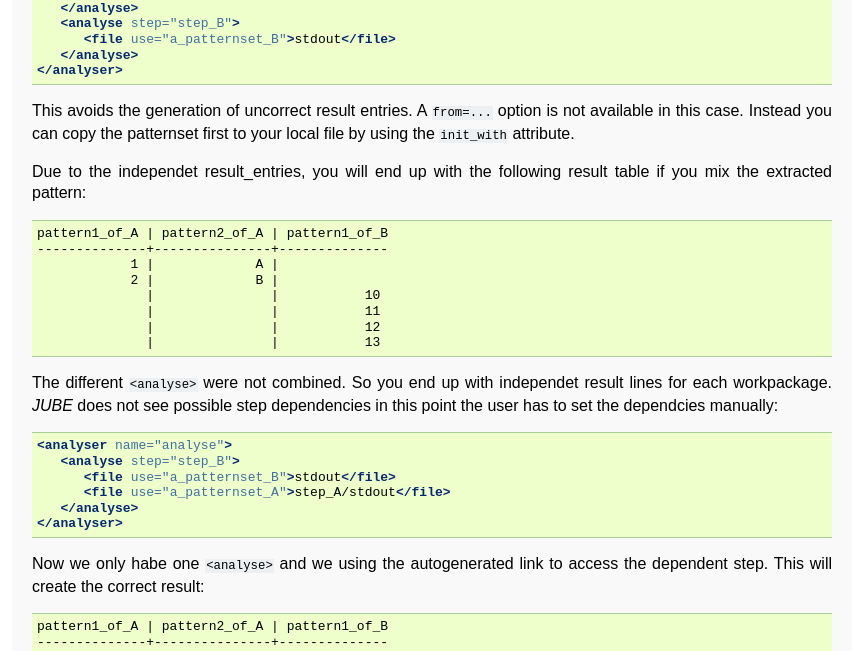
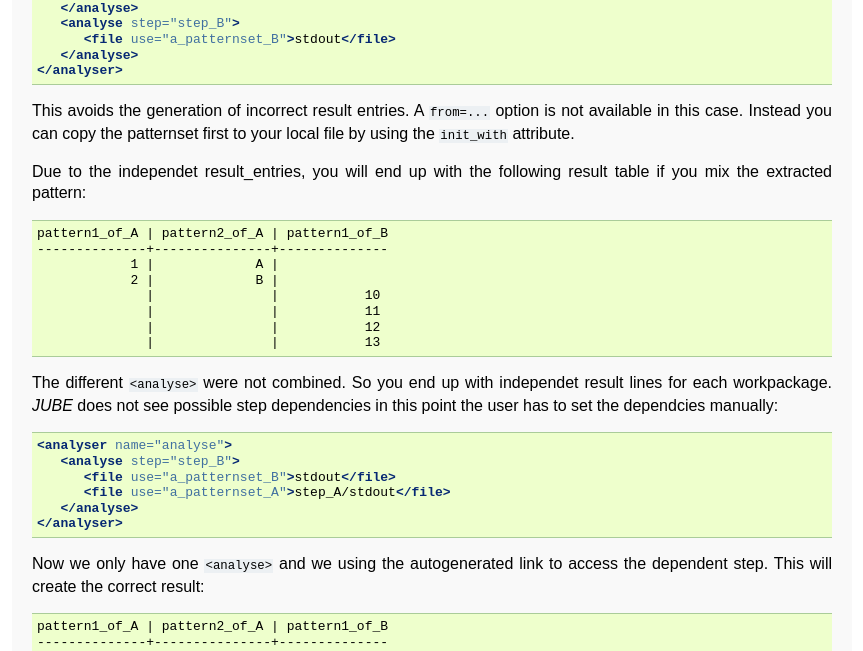
Before and after one commit to FZJ-JSC/JUBE, a Sphinx documentation site: the page built from docs/faq.rst, in a window 1280 px wide and 900 px high, scrolled down 2190 px. Shown: the part 158-809 px from the top of the window, without its empty margins (218-1081 px from the left). Built offline with Sphinx 7.4.7, drawn with Linux system fonts in a browser that asks for light colours.

Commit message:
fix typos

```diff
--- a/docs/faq.rst
+++ b/docs/faq.rst
@@ -173,7 +173,7 @@ If you want to use a file dependent patternset you can move the use to an ``<fil
       </analyse>
    </analyser>
 
-This avoids the generation of uncorrect result entries. A ``from=...`` option is not available in this case. Instead you
+This avoids the generation of incorrect result entries. A ``from=...`` option is not available in this case. Instead you
 can copy the patternset first to your local file by using the ``init_with`` attribute.
 
 Due to the independet result_entries, you will end up with the following result table if you mix the extracted pattern:
@@ -201,7 +201,7 @@ does not see possible step dependencies in this point the user has to set the de
       </analyse>
    </analyser>
 
-Now we only habe one ``<analyse>`` and we using the autogenerated link to access the dependent step. This will create the
+Now we only have one ``<analyse>`` and we using the autogenerated link to access the dependent step. This will create the
 correct result:
 
 .. code-block:: none
```
